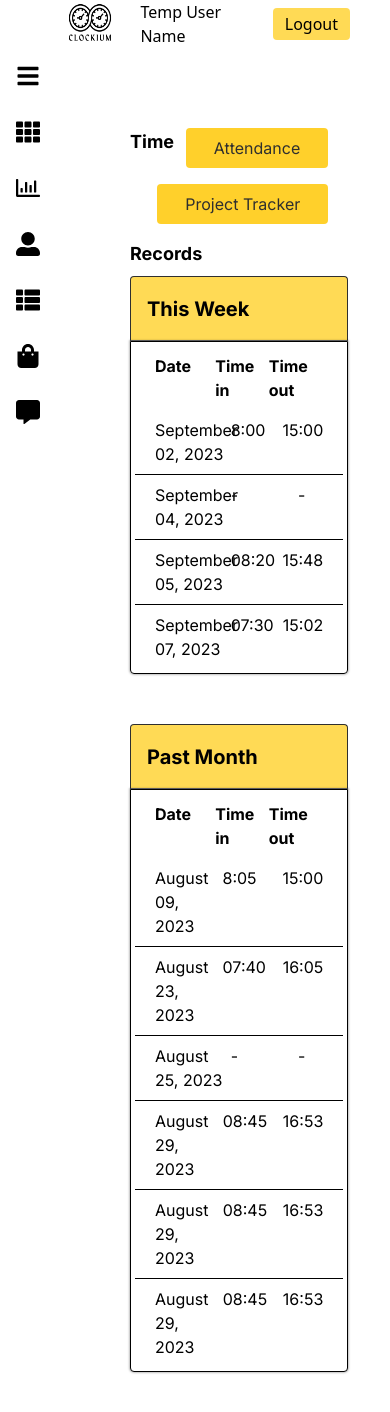
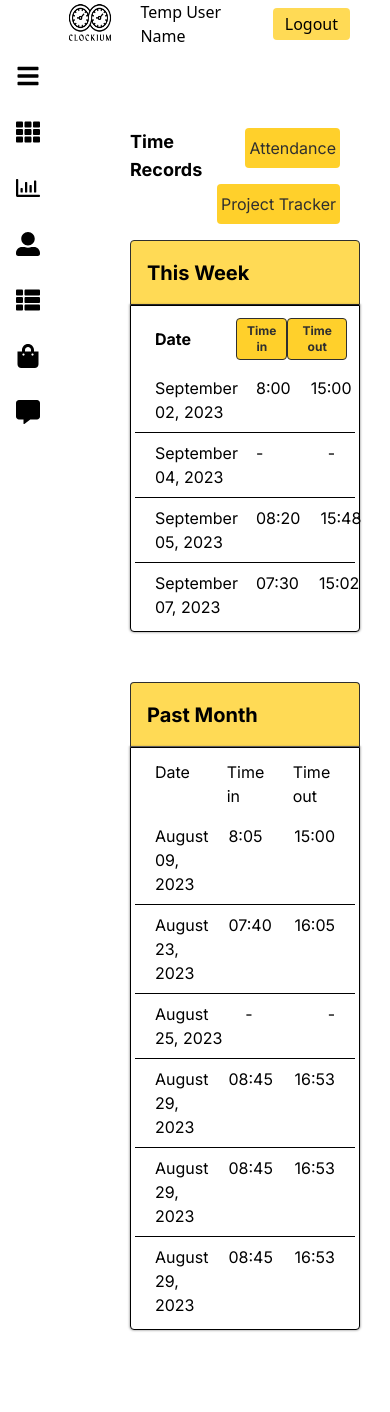
Before and after one commit to prince-bojji/hacktiv, a React (Vite) app in the folder hacktiv/: page /TimeTracker in a window 390 px wide. Shown: the top 1412 px of the page. Built offline with nearby package versions, Linux system fonts and the light colour scheme.

Commit message:
modified mobile responsiveness of ProjectTracker and TimeLogs

```diff
--- a/hacktiv/src/components/TimeLogs.jsx
+++ b/hacktiv/src/components/TimeLogs.jsx
@@ -4,55 +4,62 @@ import ProjectTracker from './ProjectTracker';
 function TimeLogs() {
     const [projectTracker, setProjectTracker] = useState(false);
 
-
     const onProjectTracker = () => {
         setProjectTracker(true);
     }
 
     return (
-        <div className="font-inter">
+        <div>
             {!projectTracker ? (
                 <>
-                    {/* The past seven business days should appear here */}
                     <div>
                         <button
-                            className="bg-accent px-7 py-2 rounded p-5 text-secondary-a [320px]:text-md lg:text-lg xl:font-normal mb-4 float-right mr-5"
+                            className="bg-accent py-2 rounded text-secondary-a min-[320px]:px-1 sm:px-7 lg:text-lg xl:font-normal mb-4 float-right mr-5"
                         >Attendance
                         </button>
                         <button
-                            className="bg-accent px-7 py-2 rounded p-5 text-secondary-a [320px]:text-md lg:text-lg xl:font-normal mb-4 float-right mr-5"
+                            className="bg-accent py-2 rounded text-secondary-a min-[320px]:px-1 sm:px-7 lg:text-lg xl:font-normal mb-4 float-right mr-5"
                             onClick={onProjectTracker}>Project Tracker
                         </button>
-                        <p className="text-lg font-bold ">Time Records</p>
+                        <p className="text-lg font-bold">Time Records</p>
                         <div className="w-full">
-                            <div className="mt-2 text-xl font-bold border-secondary-a rounded-t p-4 border border-solid border-b-tertiary-a flex bg-accent-a justify-between w-full h-[65px] items-center">
+
+                            <div className="mt-2 text-xl font-bold border border-secondary-a rounded-t p-4 flex bg-accent-a w-full h-[65px] items-center">
                                 This Week
                             </div>
-                            <div className={"bbg-primary dark:bg-gray-800 border rounded-b p-1 xs:text-xs md:text-lg xl:text-lg min-[320px]:w-[100%] md:w-[100%] xl:w-[100%] h-max shadow-[0_0_2px_1px_rgba(0,0,0,0.25)] ease-in duration-100"}>
-                                <div className='flex p-2 px-5 font-bold'>
-                                    <p className='w-[45%]'>Date</p>
-                                    <p className='w-[40%]'>Time in</p>
-                                    <p>Time out</p>
+                            <div className={"bg-primary dark:bg-gray-800 border rounded-b p-1 xs:text-xs md:text-lg xl:text-lg min-[320px]:w-[100%] md:w-[100%] xl:w-[100%] h-max shadow-[0_0_2px_1px_rgba(0,0,0,0.25)] ease-in duration-100"}>
+                                <div className='flex font-bold justify-between items-center'>
+                                    <p className="pl-5">Date</p>
+                                    <button
+                                        className="bg-accent border border-secondary-a py-2 rounded text-secondary-a mt-2 mb-2 min-[320px]:ml-[45px] min-[320px]:p-1 min-[320px]:text-xs sm:text-lg sm:px-5 sm:ml-[70px] md:ml-[87px] lg:ml-[97px] xl:ml-[120px]"
+                                    >Time in
+                                    </button>
+                                    <button
+                                        className="bg-accent border border-secondary-a py-2 rounded text-secondary-a mt-2 mb-2 min-[320px]:p-1 min-[320px]:mr-2 min-[320px]:text-xs sm:px-7 sm:text-lg sm:mr-[30px] lg:mr-[63px] xl:mr-[140px]"
+                                    >Time out
+                                    </button>
                                 </div>
-                                <div className='flex p-2 px-5'>
+
+                                {/* The past seven business days should appear here */}
+                                <div className='flex p-2 px-5 min-[320px]:gap-5 sm:gap-0'>
                                     <p className='w-[45%]'>September 02, 2023</p>
                                     <p className='w-[40%]'>8:00</p>
                                     <p>15:00</p>
                                 </div>
                                 <hr />
-                                <div className='flex p-2 px-5'>
+                                <div className='flex p-2 px-5 min-[320px]:gap-5 sm:gap-0'>
                                     <p className='w-[45%]'>September 04, 2023</p>
                                     <p className='w-[40%]'>-</p>
                                     <p>-</p>
                                 </div>
                                 <hr />
-                                <div className='flex p-2 px-5'>
+                                <div className='flex p-2 px-5 min-[320px]:gap-5 sm:gap-0'>
                                     <p className='w-[45%]'>September 05, 2023</p>
                                     <p className='w-[40%]'>08:20</p>
                                     <p>15:48</p>
                                 </div>
                                 <hr />
-                                <div className='flex p-2 px-5'>
+                                <div className='flex p-2 px-5 min-[320px]:gap-5 sm:gap-0'>
                                     <p className='w-[45%]'>September 07, 2023</p>
                                     <p className='w-[40%]'>07:30</p>
                                     <p>15:02</p>
@@ -61,49 +68,50 @@ function TimeLogs() {
                         </div>
                     </div>
 
-                    {/* The past thirty business days should appear here */}
+                    {/* The past thirty business days should appear here*/}
+                    {/* <p> tags are used for Time in and Time out here*/}
                     <div>
                         <div className="w-full">
                             <div className="mt-[50px] text-xl font-bold border-secondary-a rounded-t p-4 border border-solid border-b-tertiary-a flex bg-accent-a justify-between w-full h-[65px] items-center">
                                 Past Month
                             </div>
                             <div className={"bg-primary dark:bg-gray-800 border rounded-b p-1 xs:text-xs md:text-lg xl:text-lg min-[320px]:w-[100%] md:w-[100%] xl:w-[100%] h-max shadow-[0_0_2px_1px_rgba(0,0,0,0.25)] ease-in duration-100"}>
-                                <div className='flex p-2 px-5 font-bold'>
+                                <div className='flex p-2 px-5 min-[320px]:gap-5 sm:gap-0'>
                                     <p className='w-[45%]'>Date</p>
                                     <p className='w-[40%]'>Time in</p>
                                     <p>Time out</p>
                                 </div>
-                                <div className='flex p-2 px-5'>
+                                <div className='flex p-2 px-5 min-[320px]:gap-5 sm:gap-0'>
                                     <p className='w-[45%]'>August 09, 2023</p>
                                     <p className='w-[40%]'>8:05</p>
                                     <p>15:00</p>
                                 </div>
                                 <hr />
-                                <div className='flex p-2 px-5'>
+                                <div className='flex p-2 px-5 min-[320px]:gap-5 sm:gap-0'>
                                     <p className='w-[45%]'>August 23, 2023</p>
                                     <p className='w-[40%]'>07:40</p>
                                     <p>16:05</p>
                                 </div>
                                 <hr />
-                                <div className='flex p-2 px-5'>
+                                <div className='flex p-2 px-5 min-[320px]:gap-5 sm:gap-0'>
                                     <p className='w-[45%]'>August 25, 2023</p>
                                     <p className='w-[40%]'>-</p>
                                     <p>-</p>
                                 </div>
                                 <hr />
-                                <div className='flex p-2 px-5'>
+                                <div className='flex p-2 px-5 min-[320px]:gap-5 sm:gap-0'>
                                     <p className='w-[45%]'>August 29, 2023</p>
                                     <p className='w-[40%]'>08:45</p>
                                     <p>16:53</p>
                                 </div>
                                 <hr />
-                                <div className='flex p-2 px-5'>
+                                <div className='flex p-2 px-5 min-[320px]:gap-5 sm:gap-0'>
                                     <p className='w-[45%]'>August 29, 2023</p>
                                     <p className='w-[40%]'>08:45</p>
                                     <p>16:53</p>
                                 </div>
                                 <hr />
-                                <div className='flex p-2 px-5'>
+                                <div className='flex p-2 px-5 min-[320px]:gap-5 sm:gap-0'>
                                     <p className='w-[45%]'>August 29, 2023</p>
                                     <p className='w-[40%]'>08:45</p>
                                     <p>16:53</p>
```
Also changed, not shown: hacktiv/src/components/ProjectTracker.jsx (+29 -25 lines).
